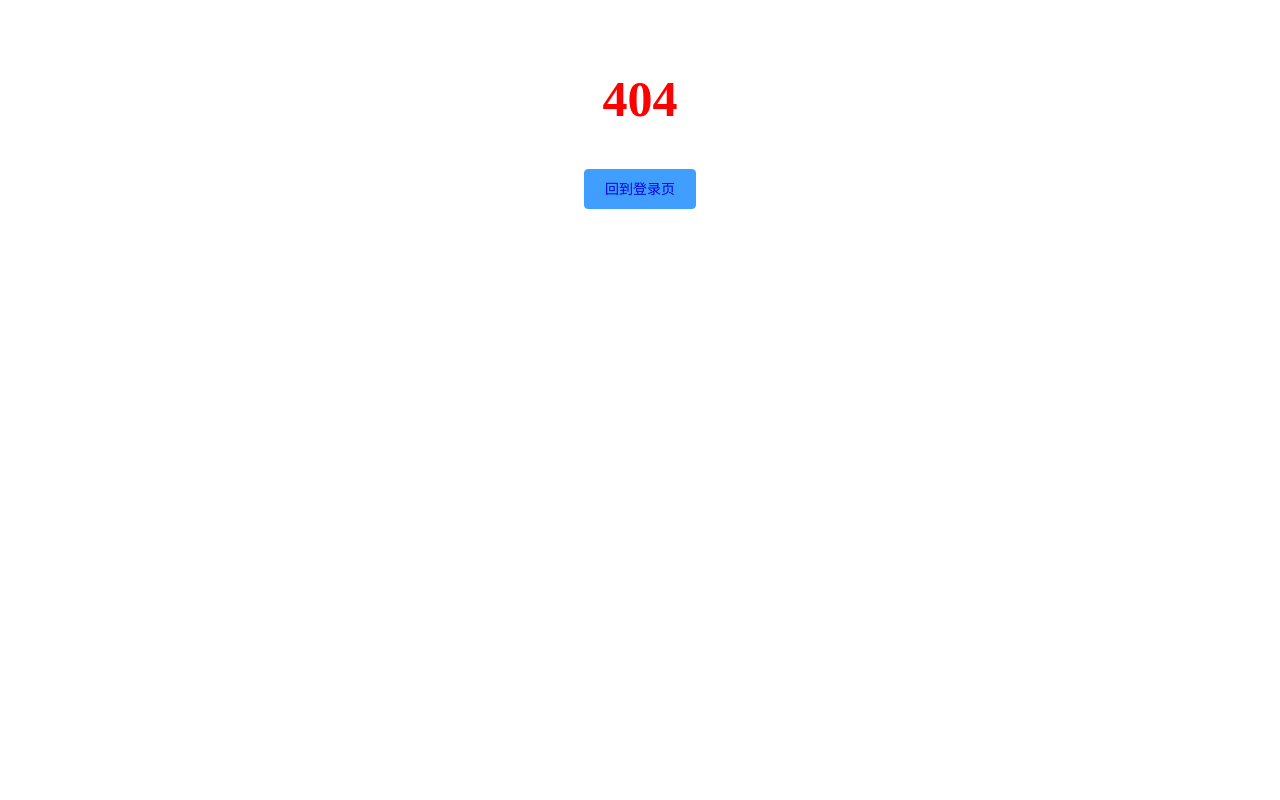
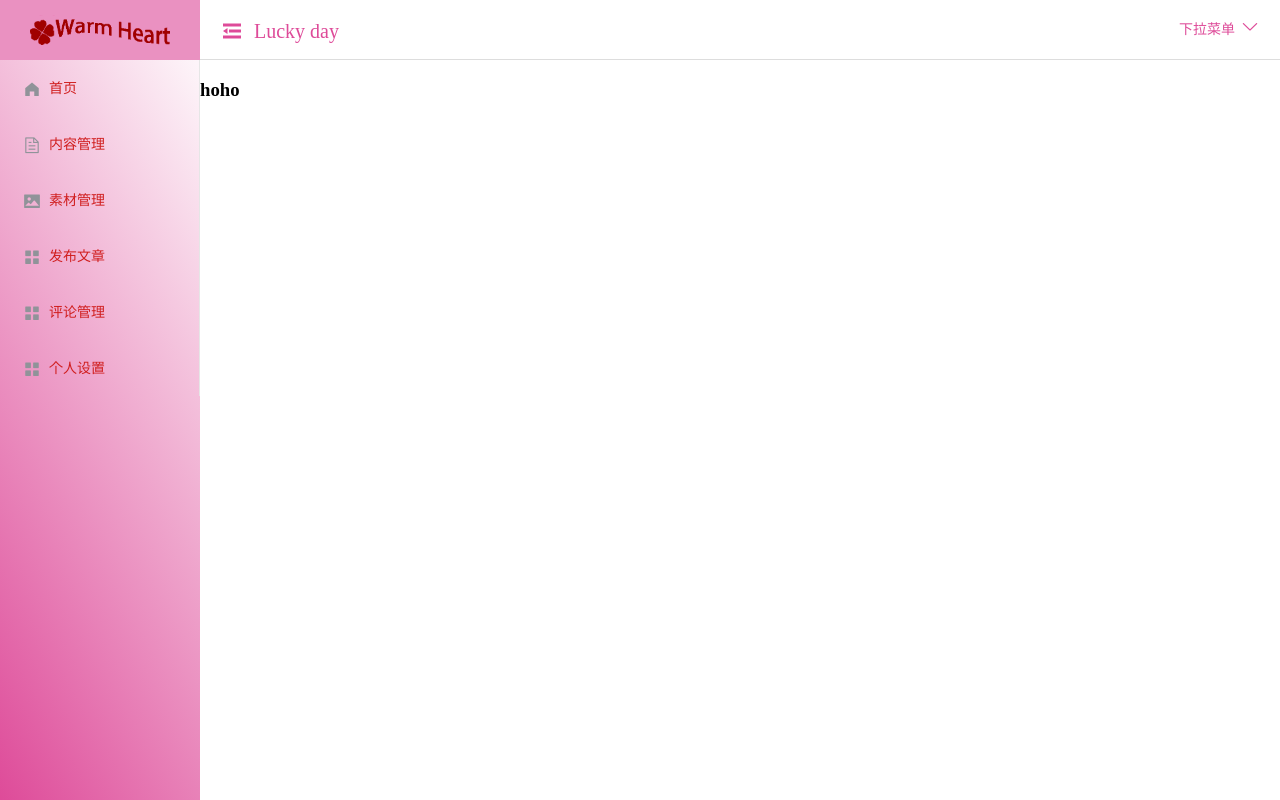
Before and after one commit to wcyycwqie/SecondMoonLight, a Vue app: page /article in a window 1280 px wide. Before the commit this address had no page. Built offline with nearby package versions, Linux system fonts and the light colour scheme.

Commit message:
动态激活菜单

```diff
--- a/package.json
+++ b/package.json
@@ -35,7 +35,8 @@
       "eslint:recommended"
     ],
     "rules": {
-      "no-unused-vars": "off"
+      "no-unused-vars": "off",
+      "no-console": "off"
     },
     "parserOptions": {
       "parser": "babel-eslint"
--- a/src/router/index.js
+++ b/src/router/index.js
@@ -6,6 +6,7 @@ import Login from '@/views/login/login'
 import NotFound from '@/views/404'
 import Home from '@/views/home'
 import Welcome from '@/views/welcome'
+import Article from '@/views/article'
 
 Vue.use(Router)
 
@@ -19,13 +20,17 @@ const router = new Router({
   },
   {
     path: '/',
-    name: 'home',
     component: Home,
     children: [
       {
         path: '/',
         name: 'welcome',
         component: Welcome
+      },
+      {
+        path: '/article',
+        name: 'article',
+        component: Article
       }
     ]
   },
--- a/src/views/404/index.vue
+++ b/src/views/404/index.vue
@@ -4,11 +4,11 @@
       <el-main>
         <h1>404</h1>
         <el-row class="goback">
-          <el-button type="primary">
-            <router-link to="/login">
+          <router-link to="/login">
+            <el-button type="primary">
               回到登录页
-            </router-link>
-          </el-button>
+            </el-button>
+          </router-link>
         </el-row>
       </el-main>
     </el-container>
--- /dev/null
+++ b/src/views/article/index.vue
@@ -0,0 +1,15 @@
+<template>
+  <div class="article">
+    <h1>hoho</h1>
+  </div>
+</template>
+
+<script>
+export default {
+
+}
+</script>
+
+<style lang="less" scoped>
+
+</style>
--- a/src/views/home/index.vue
+++ b/src/views/home/index.vue
@@ -5,15 +5,16 @@
       <el-aside class="my-aside" width="200px">
         <div class="logo"></div>
         <el-menu
-          default-active="1"
+          default-active="this.$route"
           class="el-menu-vertical-demo"
           @open="handleOpen"
           @close="handleClose"
+          router
         >
-          <el-menu-item index="1">
+          <el-menu-item index="/">
             <i class="el-icon-s-home"></i>
             <span slot="title">首页</span> </el-menu-item
-          ><el-menu-item index="2">
+          ><el-menu-item index="/article">
             <i class="el-icon-document"></i>
             <span slot="title">内容管理</span> </el-menu-item
           ><el-menu-item index="3">
@@ -64,6 +65,11 @@ export default {
     return {
       name: ''
     }
+  },
+  created () {
+    console.log(this.$route)
+    console.log(this.$router)
+
   },
   methods: {
     handleOpen (key, keyPath) {
--- a/src/views/welcome/index.vue
+++ b/src/views/welcome/index.vue
@@ -14,7 +14,7 @@ export default {
   height: 100%;
   background: url('../../assets/img/2.png') no-repeat center;
   background-size: cover;
-  filter: opacity(88%);
+  // filter: opacity(88%);
 }
 </style>
 <style>
```
Also changed, not shown: src/views/content/index.vue (added, +11 -0 lines).
